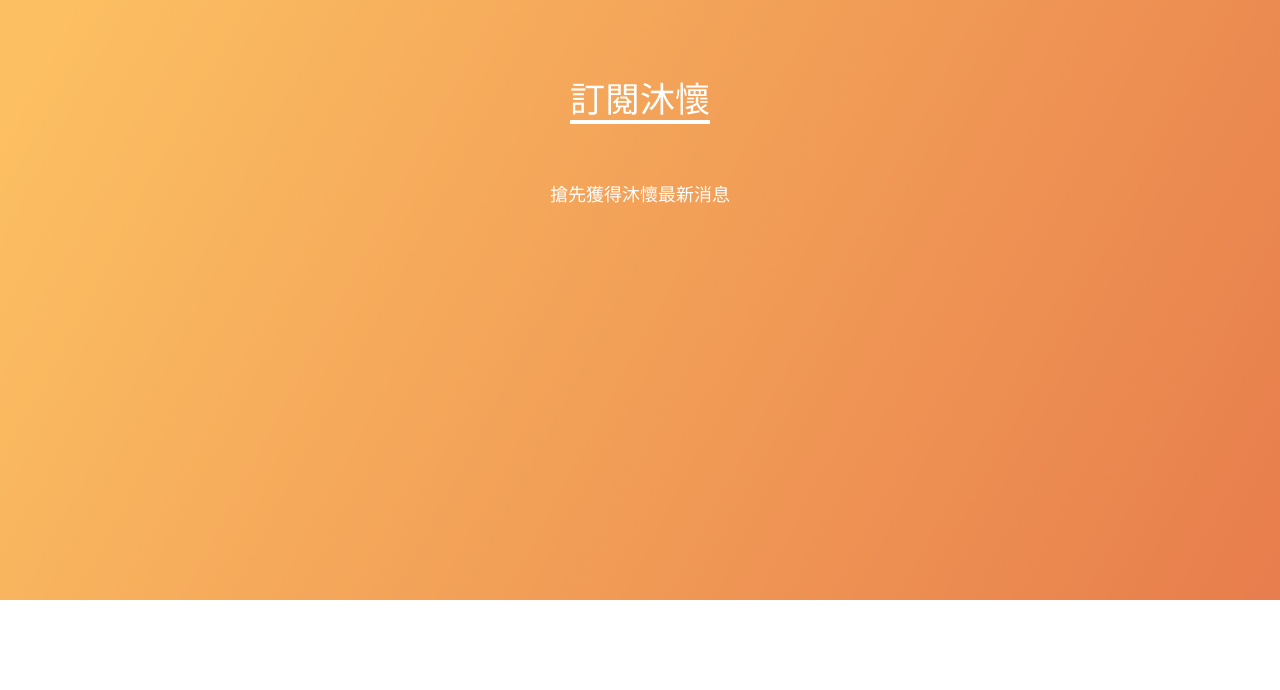
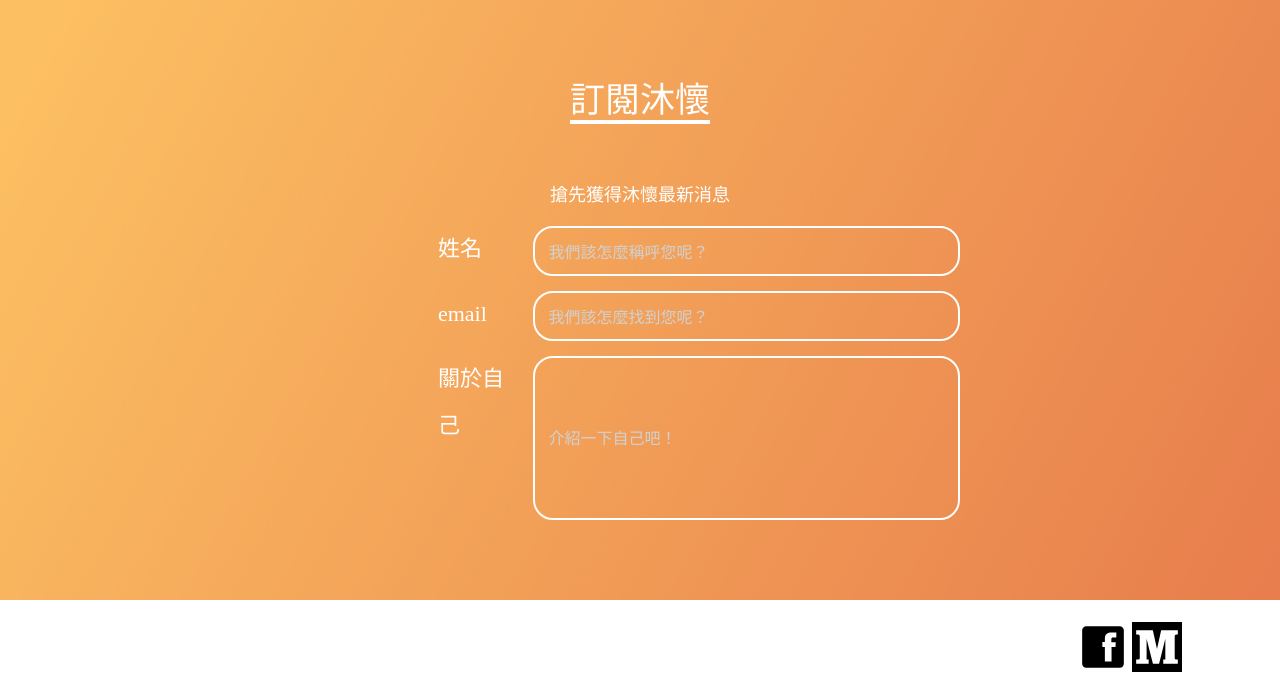
Before and after one commit to moodwide/moodwide.github.io, a plain HTML site: page index.html in a window 1280 px wide. Shown: the part 4112-4802 px from the top of the page. Before the commit the page ends 4712 px from the top, so only its background shows below. Drawn offline with nearby package versions, Linux system fonts and the light colour scheme.

Commit message:
ver1. final alter!

```diff
--- a/index.html
+++ b/index.html
@@ -82,6 +82,14 @@
         font-family: cht-dec;
     }
 
+    ul.start-title .tab {
+        height: 100px;
+    }
+
+    ul.start-title .tab a {
+        width: 60%;
+    }
+
     .describe {
         font-family: cht-dec;
         line-height: 48px;
@@ -123,7 +131,7 @@
     .START {
         font-size: 80px !important;
         letter-spacing: 40px;
-        line-height: 32px !important;
+        line-height: 80px !important;
     }
     </style>
     <script type="text/javascript">
@@ -169,7 +177,7 @@
         <div id="speaker" class="row"></div>
         <div id="feature" class="row">
             <p class="center col m12 " style="padding-top:4em;"><span style="font-size: 40px;border-bottom: solid 4px #4a4a4a">活動特色</span></p>
-            <ul class="tabs col m8 offset-m2 center tabs-transparent center" style="margin-top:5em;min-height: 80px">
+            <ul class="tabs col m8 offset-m2 center tabs-transparent center start-title" style="margin-top:5em;min-height: 80px">
                 <li class="tab"><a href="#S" class="active black-text START">S</a></li>
                 <li class="tab"><a href="#T" class="black-text START">T</a></li>
                 <li class="tab"><a href="#A" class="black-text START">A</a></li>
@@ -204,11 +212,41 @@
         <div id="subscribe" class="row">
             <p class="center white-text" style="padding-top:5em;"><span style="font-size: 35px;font-family:cht-dec;border-bottom: solid 4px white;">訂閱沐懷</span></p>
             <p class="center white-text" style="padding-top:2em;font-size: 18px">搶先獲得沐懷最新消息</p>
-            <div></div>
-            <div></div>
-            <div></div>
+            <div class="row">
+                <div class="col m1 offset-m4 cht-font white-text left-align">姓名</div>
+                <div class="col m4 cht-font" style="border:solid 2px #ffffff;border-radius: 20px">
+                    <input placeholder="我們該怎麼稱呼您呢？" id="name" type="" class="default" style="background:transparent;border:0;font-size:16px">
+                </div>
+            </div>
+            <div class="row" style="margin-top:1em">
+                <div class="col m1 offset-m4 cht-font white-text left-align">email</div>
+                <div class="col m4 cht-font" style="border:solid 2px #ffffff;border-radius: 20px">
+                    <input placeholder="我們該怎麼找到您呢？" id="email" type="" class="default" style="background:transparent;border:0;font-size:16px">
+                </div>
+            </div>
+            <div class="row" style="margin-top:1em">
+                <div class="col m1 offset-m4 cht-font white-text left-align">關於自己</div>
+                <div class="col m4 cht-font" style="border:solid 2px #ffffff;border-radius: 20px">
+                    <input placeholder="介紹一下自己吧！" id="name" type="" class="default" style="background:transparent;border:0;font-size:16px;height: 10em;">
+                </div>
+            </div>
         </div>
-        <div class="footer"></div>
+        <div class="footer row white" style="height:6em">
+            <div class="col offset-m10 m2">
+                <br>
+                <!-- FB -->
+                <svg xmlns="http://www.w3.org/2000/svg" x="0px" y="px" width="50" height="50" viewBox="0 0 24 24" style="fill:#000000;">
+                    <g id="surface1">
+                        <path style=" " d="M 20 2 L 4 2 C 2.898438 2 2 2.898438 2 4 L 2 20 C 2 21.101563 2.898438 22 4 22 L 20 22 C 21.101563 22 22 21.101563 22 20 L 22 4 C 22 2.898438 21.101563 2 20 2 Z M 18.398438 7.398438 L 17 7.398438 C 16.101563 7.398438 16 7.699219 16 8.398438 L 16 9.699219 L 18.101563 9.699219 L 18 12 L 16.101563 12 L 16.101563 19 L 12.898438 19 L 12.898438 12 L 11.699219 12 L 11.699219 9.601563 L 12.898438 9.601563 L 12.898438 8.101563 C 12.898438 6.101563 13.699219 5 16 5 L 18.398438 5 Z "></path>
+                    </g>
+                </svg>
+                <svg xmlns="http://www.w3.org/2000/svg" x="0px" y="0px" width="50" height="50" viewBox="0 0 24 24" style="fill:white;background-color: black">
+                    <g id="surface2">
+                        <path style=" " d="M 22 6 L 21.210938 6 C 20.914063 6 20.5 6.429688 20.5 6.703125 L 20.5 17.351563 C 20.5 17.625 20.914063 18 21.210938 18 L 22 18 L 22 20 L 15 20 L 15 18 L 16 18 L 16 8 L 13 20 L 10.046875 20 L 7 8 L 7 18 L 8 18 L 8 20 L 2 20 L 2 18 L 3 18 C 3.316406 18 3.730469 17.625 3.730469 17.351563 L 3.730469 6.703125 C 3.730469 6.429688 3.316406 6 3 6 L 2 6 L 2 4 L 10 4 L 12 13 L 14 4 L 22 4 Z "></path>
+                    </g>
+                </svg>
+            </div>
+        </div>
     </main>
 </body>
 
```
